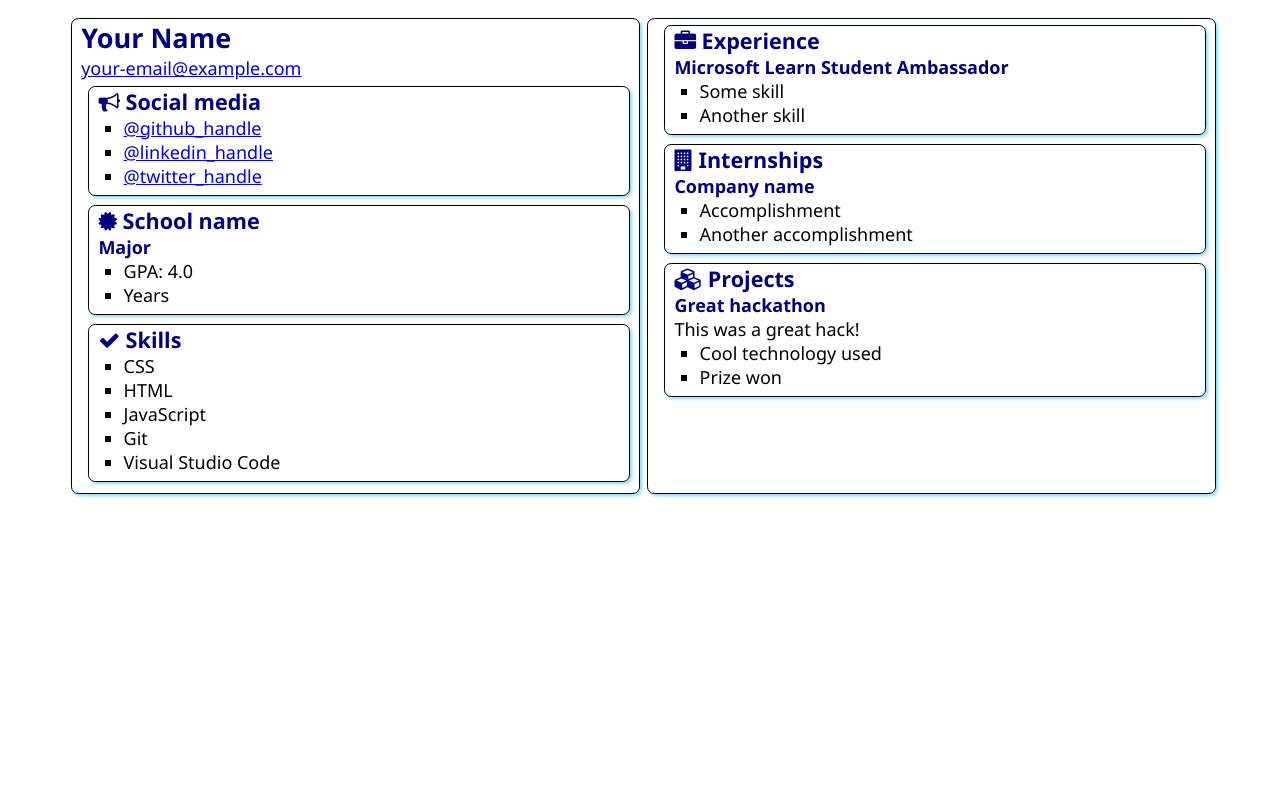
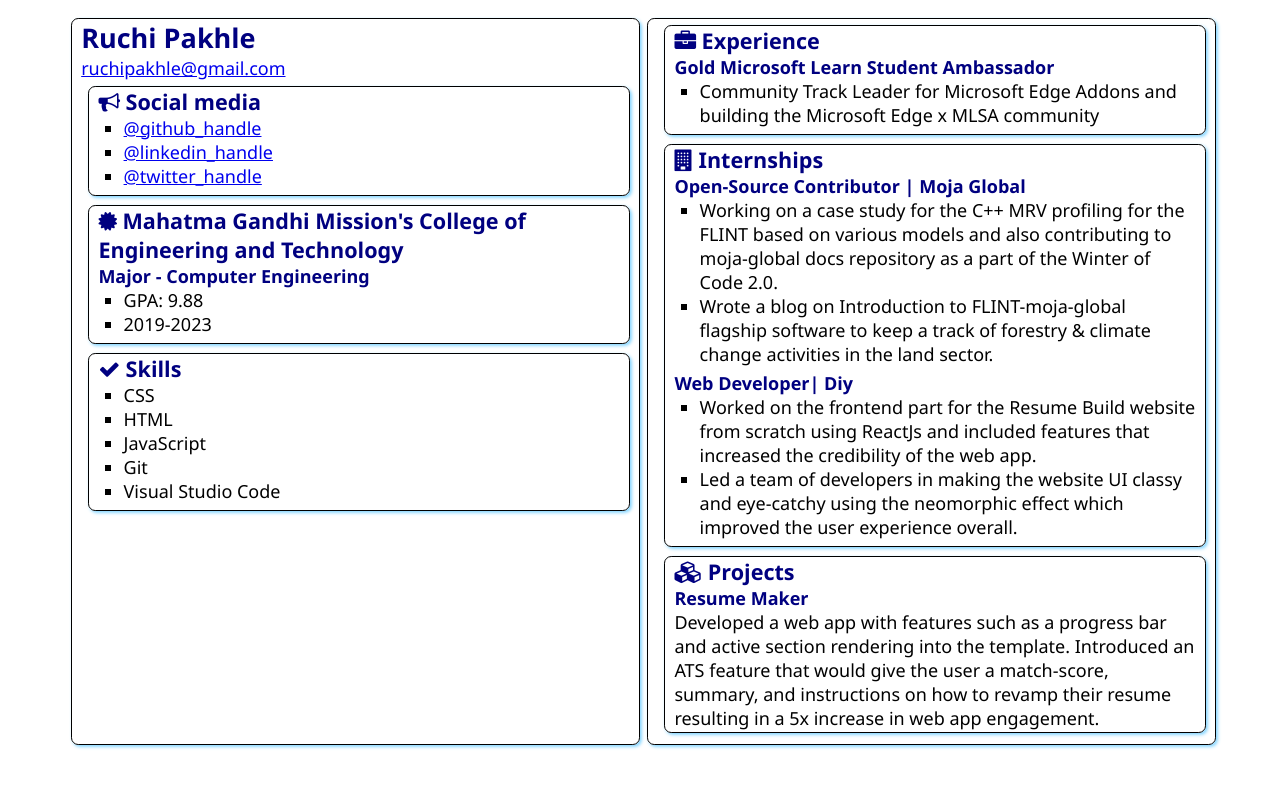
Before and after one commit to Ruchip16/SATechnical.Onboarding, a plain HTML site: page src/index.html in a window 1280 px wide. Drawn offline with Linux system fonts and the light colour scheme.

Commit message:
Updated Changes

```diff
--- a/src/index.html
+++ b/src/index.html
@@ -12,8 +12,8 @@
 <body>
     <main>
         <article class="box">
-            <h1>Your Name</h1>
-            <div><a href="mailto:your.email@example.com">your-email@example.com</a></div>
+            <h1>Ruchi Pakhle</h1>
+            <div><a href="mailto:your.email@example.com">ruchipakhle@gmail.com </a></div>
 
             <section class="box">
                 <h2>
@@ -21,9 +21,9 @@
                     Social media
                 </h2>
                 <ul>
-                    <li><a href="https://github.com/<handle>">@github_handle</a></li>
-                    <li><a href="https://linkedin.com/in/<handle>">@linkedin_handle</a></li>
-                    <li><a href="https://twitter.com/<handle>">@twitter_handle</a></li>
+                    <li><a href="https://github.com/Ruchip16">@github_handle</a></li>
+                    <li><a href="https://www.linkedin.com/in/ruchi-pakhle-a0a5311b0/">@linkedin_handle</a></li>
+                    <li><a href="https://twitter.com/Ruchicodess">@twitter_handle</a></li>
                 </ul>
             </section>
 
@@ -31,12 +31,12 @@
                 <div class="education">
                     <h2>
                         <i class="fa fa-certificate" aria-hidden="true"></i>
-                        School name
+                        Mahatma Gandhi Mission's College of Engineering and Technology
                     </h2>
-                    <h3>Major</h3>
+                    <h3>Major - Computer Engineering</h3>
                     <ul>
-                        <li>GPA: 4.0</li>
-                        <li>Years</li>
+                        <li>GPA: 9.88</li>
+                        <li>2019-2023</li>
                     </ul>
                 </div>
             </section>
@@ -61,10 +61,9 @@
                     <i class="fa fa-briefcase" aria-hidden="true"></i>
                     Experience
                 </h2>
-                <h3>Microsoft Learn Student Ambassador</h3>
+                <h3>Gold Microsoft Learn Student Ambassador</h3>
                 <ul>
-                    <li>Some skill</li>
-                    <li>Another skill</li>
+                    <li>Community Track Leader for Microsoft Edge Addons and building the Microsoft Edge x MLSA community</li>
                 </ul>
             </section>
             <section class="box">
@@ -73,11 +72,19 @@
                     Internships
                 </h2>
 
-                <h3>Company name</h3>
+                <h3>Open-Source Contributor | Moja Global</h3>
                 <ul>
-                    <li>Accomplishment</li>
-                    <li>Another accomplishment</li>
+                    <li>Working on a case study for the C++ MRV profiling for the FLINT based on various models and also contributing to moja-global docs repository as a part of the Winter of Code 2.0.</li>
+                    <li>Wrote a blog on Introduction to FLINT-moja-global flagship software to keep a track of forestry & climate change activities in the land sector.</li>
                 </ul>
+
+                <h3>Web Developer| Diy</h3>
+                <ul>
+                <li>Worked on the frontend part for the Resume Build website from scratch using ReactJs and included features that increased the credibility of the web app.</li>
+                <li>Led a team of developers in making the website UI classy and eye-catchy using the neomorphic effect which improved the user experience overall.</li>
+                </ul>
+
+
             </section>
             <section class="box">
                 <h2>
@@ -85,12 +92,11 @@
                     Projects
                 </h2>
 
-                <h3>Great hackathon</h3>
-                <div>This was a great hack!</div>
-                <ul>
-                    <li>Cool technology used</li>
-                    <li>Prize won</li>
-                </ul>
+                <h3>Resume Maker</h3>
+                <div>Developed a web app with features such as a progress bar and active section rendering into the template.
+                    Introduced an ATS feature that would give the user a match-score, summary, and instructions on how to revamp their resume resulting in a 5x increase in web app engagement.
+                </div>
+
             </section>
         </article>
 
```
